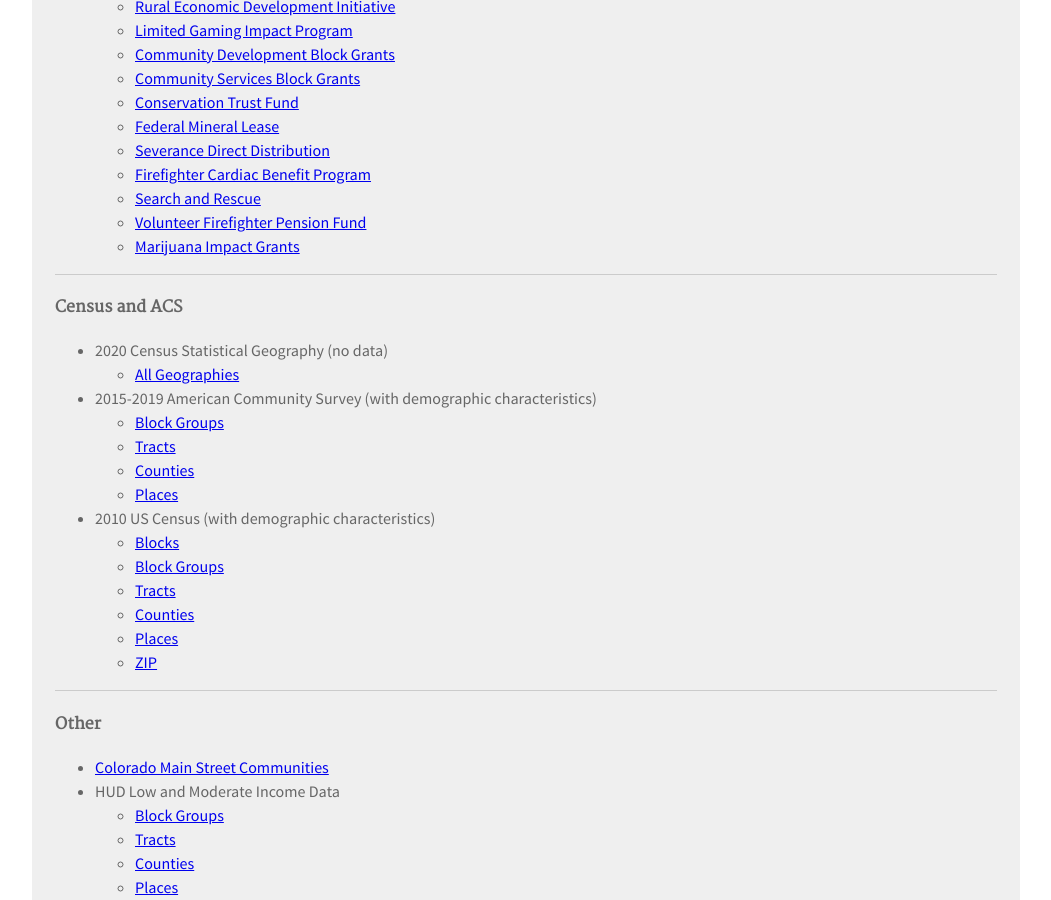
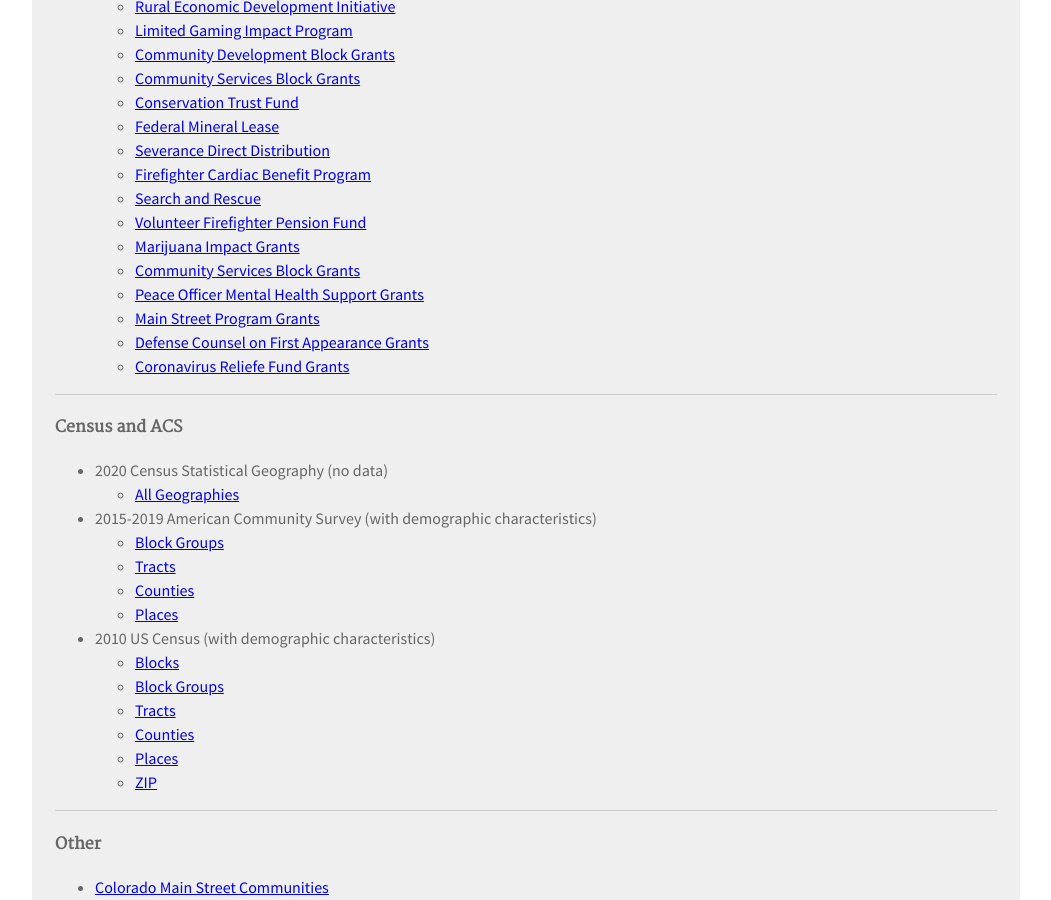
Before and after one commit to TBleess/Website_New, a Jekyll site: the page built from pages/8_GIS/gis-data.md, in a window 1280 px wide and 900 px high, scrolled down 1191 px. Shown: the whole window, without its empty margins (114-1165 px from the left). Built offline with Jekyll 4.4.1, drawn with Linux system fonts in a browser that asks for light colours.

Commit message:
More grant programs

```diff
--- a/pages/8_GIS/gis-data.md
+++ b/pages/8_GIS/gis-data.md
@@ -47,7 +47,7 @@
 
 #### DOLA Grants (Since 2010) - CSV
 
-- [All DOLA Grants](https://storage.googleapis.com/co-publicdata/ALL_grants.csv)
+- [All DOLA Grants](https://storage.googleapis.com/co-publicdata/grants.csv)
   - [Energy/Mineral Assistance Program](https://storage.googleapis.com/co-publicdata/EIAF_grants.csv)
   - [Rural Economic Development Initiative](https://storage.googleapis.com/co-publicdata/REDI_grants.csv)
   - [Limited Gaming Impact Program](https://storage.googleapis.com/co-publicdata/GAME_grants.csv)
@@ -60,6 +60,11 @@
   - [Search and Rescue](https://storage.googleapis.com/co-publicdata/SAR_grants.csv)
   - [Volunteer Firefighter Pension Fund](https://storage.googleapis.com/co-publicdata/VFP_grants.csv)
   - [Marijuana Impact Grants](https://storage.googleapis.com/co-publicdata/MJ_grants.csv)
+  - [Community Services Block Grants](https://storage.googleapis.com/co-publicdata/SBR_grants.csv)
+  - [Peace Officer Mental Health Support Grants](https://storage.googleapis.com/co-publicdata/POMH_grants.csv)
+  - [Main Street Program Grants](https://storage.googleapis.com/co-publicdata/MS_grants.csv)
+  - [Defense Counsel on First Appearance Grants](https://storage.googleapis.com/co-publicdata/DCFA_grants.csv)
+  - [Coronavirus Reliefe Fund Grants](https://storage.googleapis.com/co-publicdata/CVRF_grants.csv)
 
 ----
 
```
